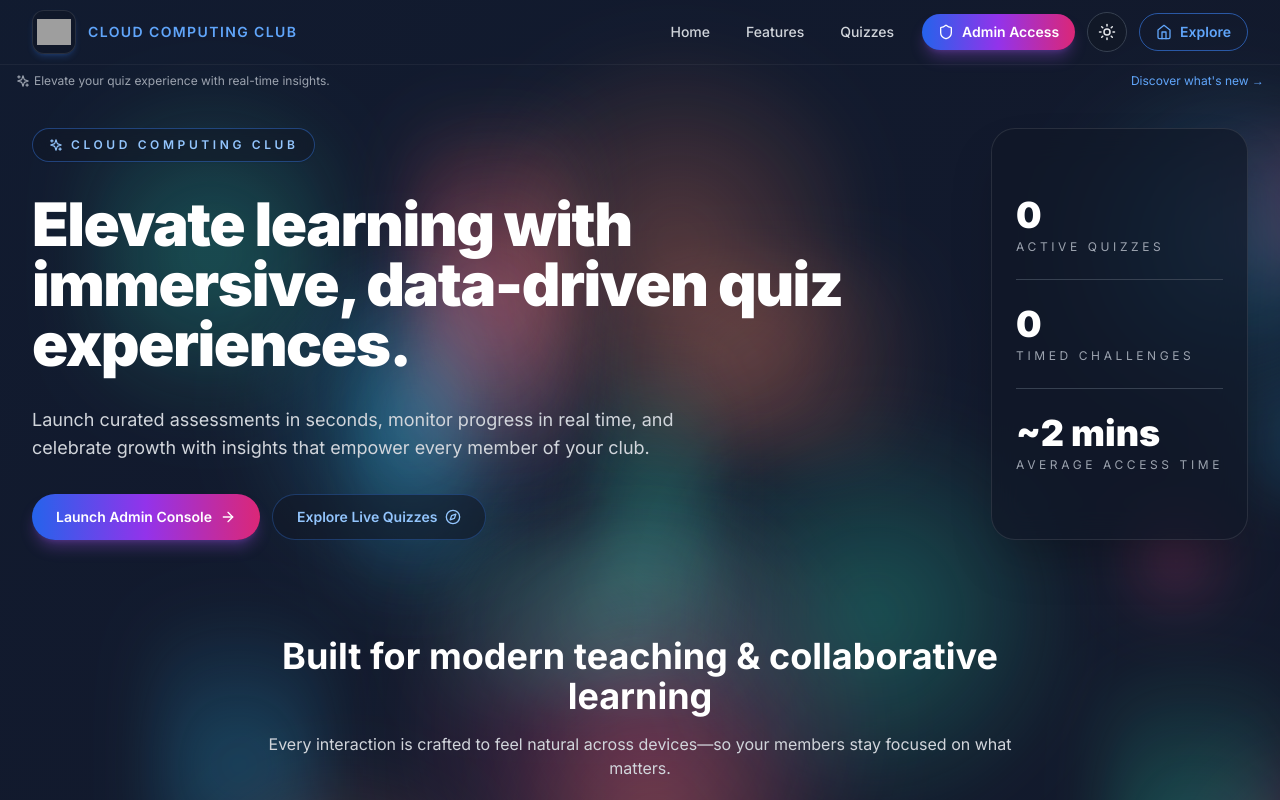
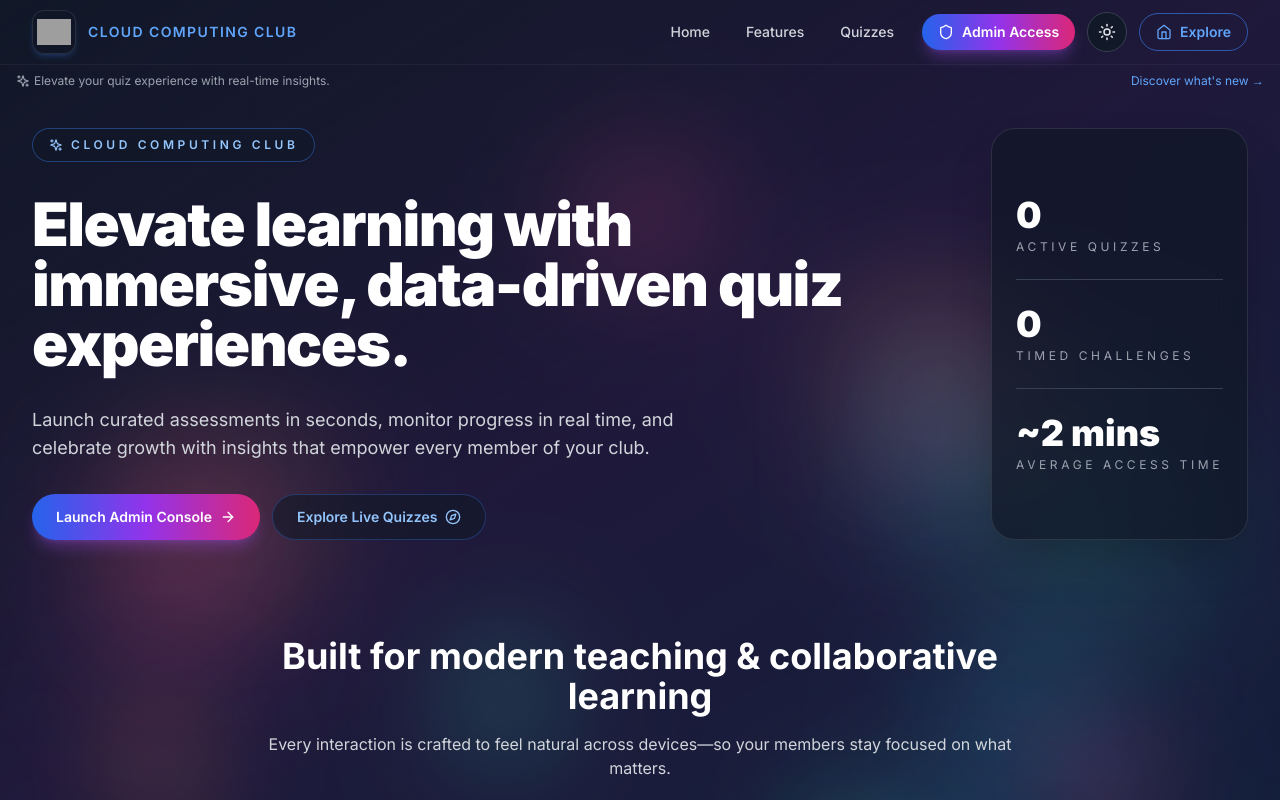
Before and after one commit to satyamsingh5512/cccquiz, a Next.js app: page / in a window 1280 px wide. Shown: the top 800 px of the page. Built offline with nearby package versions, Linux system fonts and the light colour scheme; no server answers; the database is empty; grey boxes are pictures that could not be loaded.

Commit message:
Fix background flickering - optimize animations and reduce blob count

```diff
--- a/components/AnimatedBackground.tsx
+++ b/components/AnimatedBackground.tsx
@@ -1,34 +1,50 @@
 'use client';
 
 import { motion } from 'framer-motion';
+import { useMemo } from 'react';
 
 export default function AnimatedBackground() {
+  // Memoize the blob configurations to prevent recalculation
+  const blobs = useMemo(() =>
+    [...Array(12)].map((_, i) => ({
+      id: i,
+      color: ['#ee7752', '#e73c7e', '#23a6d5', '#23d5ab'][i % 4],
+      width: Math.random() * 300 + 150,
+      height: Math.random() * 300 + 150,
+      left: Math.random() * 100,
+      top: Math.random() * 100,
+      x: Math.random() * 60 - 30,
+      y: Math.random() * 60 - 30,
+      duration: Math.random() * 15 + 15,
+    })), []
+  );
+
   return (
     <div className="fixed inset-0 -z-10 overflow-hidden">
-      <div className="absolute inset-0 animated-gradient dark:animated-gradient-dark opacity-30" />
+      {/* Static gradient background */}
+      <div className="absolute inset-0 bg-gradient-to-br from-blue-50 via-purple-50 to-pink-50 dark:from-gray-900 dark:via-purple-900/20 dark:to-blue-900/20" />
 
-      {[...Array(20)].map((_, i) => (
+      {/* Animated blobs - reduced count for better performance */}
+      {blobs.map((blob) => (
         <motion.div
-          key={i}
-          className="absolute rounded-full mix-blend-multiply dark:mix-blend-screen filter blur-xl opacity-30"
+          key={blob.id}
+          className="absolute rounded-full mix-blend-multiply dark:mix-blend-screen filter blur-2xl opacity-20 will-change-transform"
           style={{
-            background: `radial-gradient(circle, ${
-              ['#ee7752', '#e73c7e', '#23a6d5', '#23d5ab'][i % 4]
-            } 0%, transparent 70%)`,
-            width: Math.random() * 400 + 100,
-            height: Math.random() * 400 + 100,
-            left: `${Math.random() * 100}%`,
-            top: `${Math.random() * 100}%`,
+            background: `radial-gradient(circle, ${blob.color} 0%, transparent 70%)`,
+            width: blob.width,
+            height: blob.height,
+            left: `${blob.left}%`,
+            top: `${blob.top}%`,
           }}
           animate={{
-            x: [0, Math.random() * 100 - 50],
-            y: [0, Math.random() * 100 - 50],
-            scale: [1, 1.1, 1],
+            x: [0, blob.x, 0],
+            y: [0, blob.y, 0],
+            scale: [1, 1.05, 1],
           }}
           transition={{
-            duration: Math.random() * 10 + 10,
+            duration: blob.duration,
             repeat: Infinity,
-            repeatType: 'reverse',
+            ease: 'easeInOut',
           }}
         />
       ))}
```
